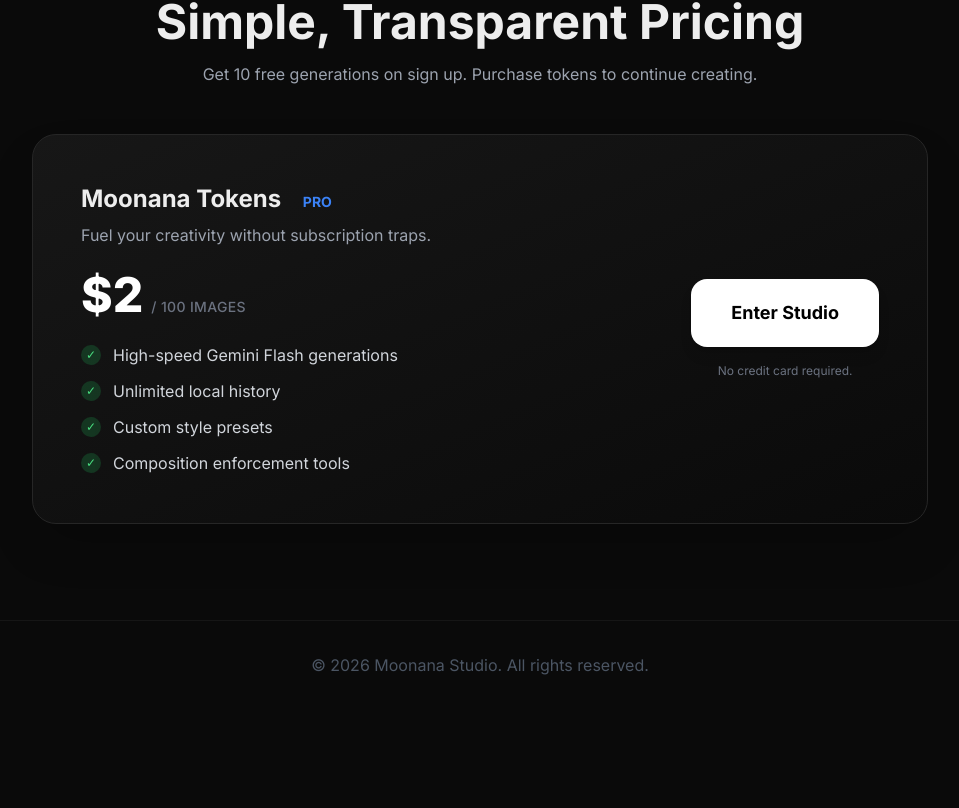
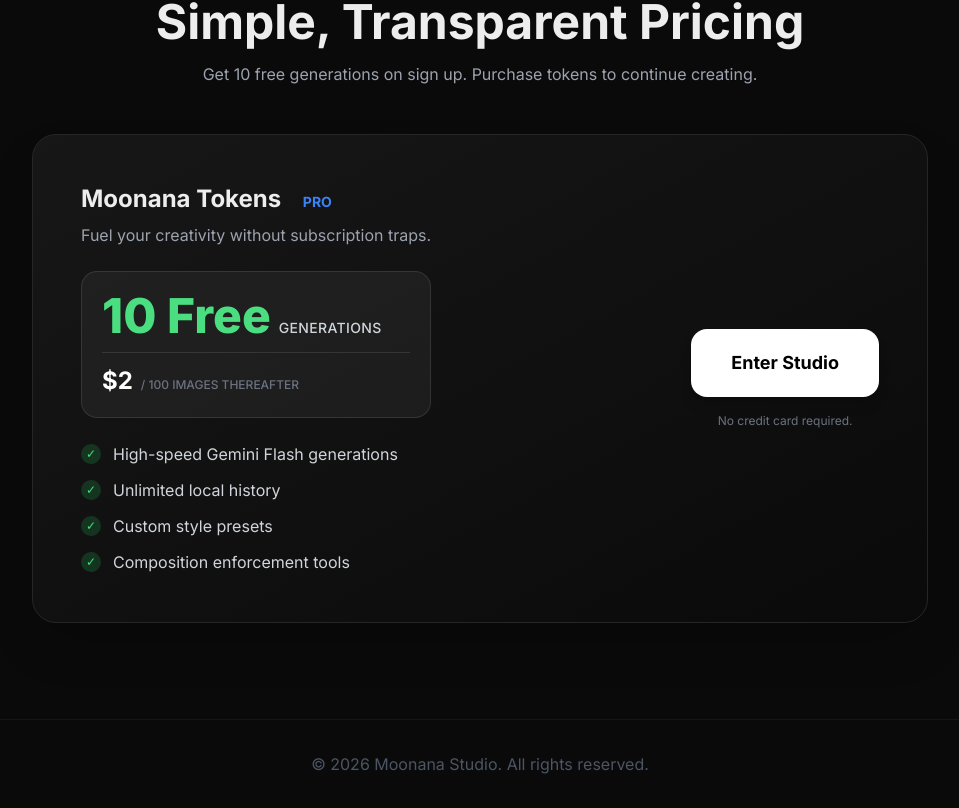
Before and after one commit to jesaias1/moonana, a Next.js app: page / in a window 1280 px wide. Shown: the part 1482-2290 px from the top of the page, without its empty margins (160-1119 px from the left). Before the commit the page ends 2191 px from the top, so only its background shows below. Built offline with nearby package versions, Linux system fonts and the light colour scheme.

Commit message:
feat: redesign pricing tier to emphasize free initial generations

```diff
--- a/app/page.tsx
+++ b/app/page.tsx
@@ -118,9 +118,15 @@
               <div>
                 <h3 className="text-2xl font-bold mb-2">Moonana Tokens <span className="text-accent bg-accent/10 px-2 py-0.5 rounded text-sm ml-2">PRO</span></h3>
                 <p className="text-gray-400 mb-6">Fuel your creativity without subscription traps.</p>
-                <div className="flex items-baseline gap-2 mb-6 text-white">
-                  <span className="text-5xl font-extrabold">$2</span>
-                  <span className="text-gray-500 font-medium tracking-wide uppercase text-sm">/ 100 images</span>
+                <div className="flex flex-col mb-6 text-white bg-white/5 p-5 rounded-2xl border border-white/10">
+                  <div className="flex items-baseline gap-2 mb-3">
+                    <span className="text-5xl font-extrabold text-green-400">10 Free</span>
+                    <span className="text-gray-300 font-medium tracking-wide uppercase text-sm">Generations</span>
+                  </div>
+                  <div className="flex items-baseline gap-2 pt-3 border-t border-white/10">
+                    <span className="text-2xl font-bold">$2</span>
+                    <span className="text-gray-500 font-medium uppercase text-xs">/ 100 images thereafter</span>
+                  </div>
                 </div>
                 <ul className="space-y-3">
                   {['High-speed Gemini Flash generations', 'Unlimited local history', 'Custom style presets', 'Composition enforcement tools'].map((feature, i) => (
```
